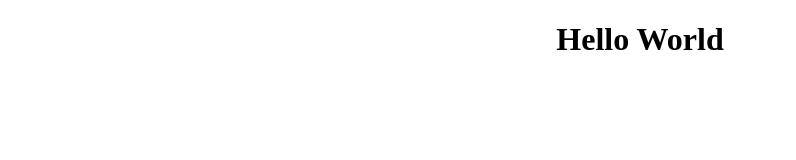
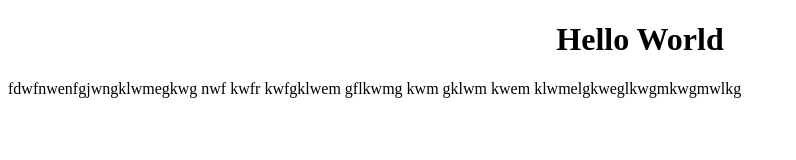
Before and after one commit to shreeshahrao/git-collaboration, a plain HTML site: page index.html in a window 1280 px wide. Shown: the whole page, without its empty margins (0-796 px from the left). Drawn offline with Linux system fonts and the light colour scheme.

Commit message:
Added Paragraph

```diff
--- a/index.html
+++ b/index.html
@@ -5,5 +5,6 @@
     </head>
     <body>
         <center><h1>Hello World</h1></center>
+        <p>fdwfnwenfgjwngklwmegkwg nwf kwfr kwfgklwem gflkwmg kwm gklwm kwem klwmelgkweglkwgmkwgmwlkg</p>
     </body>
 </html>
```
